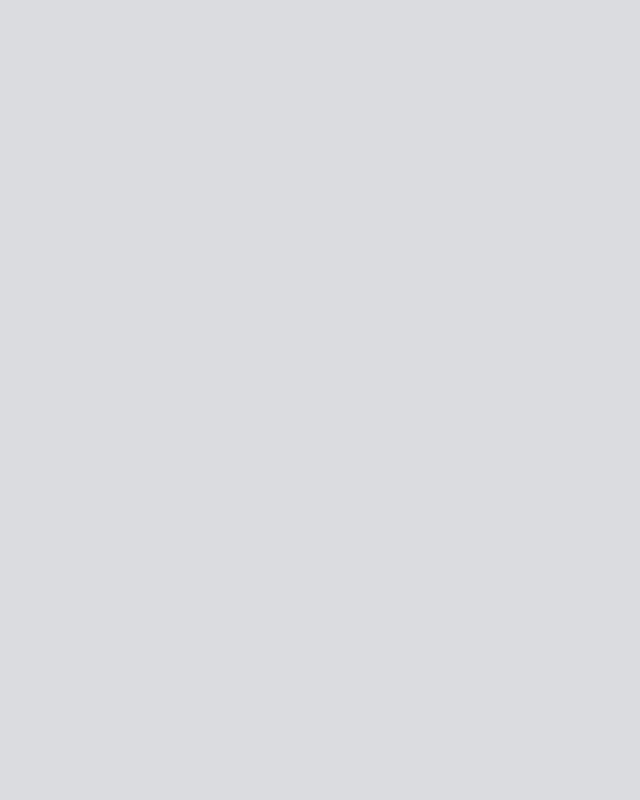
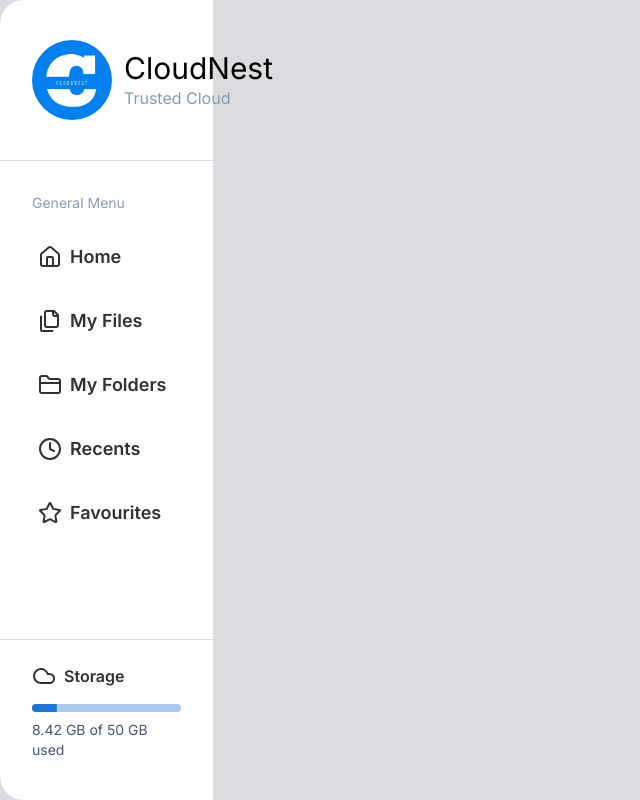
Before and after one commit to dyanesh-100/cloudnest-fe, a React (Vite) app: page / in a window 1280 px wide. Shown: the whole page, without its empty margins (0-640 px from the left). Built offline with nearby package versions, Linux system fonts and the light colour scheme.

Commit message:
sidebarComponent created

```diff
--- a/src/App.jsx
+++ b/src/App.jsx
@@ -4,7 +4,7 @@ import SidebarComponent from './components/SidebarComponent/SidebarComponent'
 const App = () => {
   return (
     <React.Fragment>
-
+      <SidebarComponent/>
     </React.Fragment>
   )
 }
--- a/src/components/SidebarComponent/SidebarComponent.jsx
+++ b/src/components/SidebarComponent/SidebarComponent.jsx
@@ -0,0 +1,74 @@
+import React, { useState } from 'react'
+import { BrowserRouter } from 'react-router-dom'
+import logo from '../../assets/images/logo3.png'
+import { FontAwesomeIcon } from '@fortawesome/react-fontawesome';
+import { faFile,faHouse,faFolder,faClock, faStar} from '@fortawesome/free-solid-svg-icons'; // Import the file icon
+import { LinearProgress } from '@mui/material';
+import { Clock, Cloud, Files, FolderClosed, House, Star } from 'lucide-react';
+
+const SidebarComponent = () => {
+    const [usedStorage, seUsedStorage] = useState(8.42);
+    const maxStorage = 50;
+
+    const usagePercentage = (usedStorage / maxStorage) * 100;
+  return (
+    <BrowserRouter>
+        <div className='sidebar-container font-inter bg-white lg:w-1/5 xl:w-1/6 rounded-l-3xl h-screen flex flex-col justify-between'>
+            <div className=''>
+                <div className='flex gap-3 items-center py-10 px-8'>
+                    <img src={logo} alt=""  className='w-16 sm:w-14 md:w-16 lg:w-18 xl:w-20 rounded-full'/>
+                    <div className=''>
+                        <p className='text-base sm:text-lg md:text-xl lg:text-2xl xl:text-3xl'>CloudNest</p>
+                        <p className='text-grey'>Trusted Cloud</p>
+                    </div>
+                </div>
+                <hr className='border-lightGrey '/>
+                <p className='text-grey mt-8 text-sm py-0 px-8'>General Menu</p>
+                <div className='text-lg px-8'>
+                    <div className='flex text-black gap-2 items-center mt-6 font-semibold hover:bg-lightGrey active:bg-grey focus:outline-none focus:ring focus:grey rounded-xl p-1.5'>
+                        <House/>
+                        <p>Home</p>
+                    </div>
+                    <div className='flex text-black gap-2 items-center mt-6 font-semibold hover:bg-lightGrey active:bg-grey focus:outline-none focus:ring focus:grey rounded-xl p-1.5'>
+                        <Files/>
+                        <p>My Files</p>
+                    </div>
+                    <div className='flex text-black gap-2 items-center mt-6 font-semibold hover:bg-lightGrey active:bg-grey focus:outline-none focus:ring focus:grey rounded-xl p-1.5'>
+                        <FolderClosed/>
+                        <p>My Folders</p>
+                    </div>
+                    <div className='flex text-black gap-2 items-center mt-6 font-semibold hover:bg-lightGrey active:bg-grey focus:outline-none focus:ring focus:grey rounded-xl p-1.5'>
+                        <Clock/>
+                        <p>Recents</p>
+                    </div>
+                    <div className='flex text-black gap-2 items-center mt-6 font-semibold hover:bg-lightGrey active:bg-grey focus:outline-none focus:ring focus:grey rounded-xl p-1.5'>
+                        <Star/>
+                        <p>Favourites</p>
+                    </div>
+                </div>
+            </div>
+
+            <div className=''>
+            <hr className='border-lightGrey'/>
+                <div className='px-8 pb-10'>
+                    <div className='flex text-black gap-2 items-center mt-6 font-semibold'>
+                        <Cloud/>
+                        <p>Storage</p>
+                    </div>
+                    <LinearProgress
+                        variant="determinate"
+                        value={usagePercentage}
+                        className="!h-2 w-full rounded-md mt-4"
+                    />
+                    <div className="text-sm text-gray-600 mt-2">
+                        {usedStorage} GB of {maxStorage} GB used
+                    </div>
+                </div>
+
+            </div>
+        </div>
+    </BrowserRouter>
+  )
+}
+
+export default SidebarComponent
```
